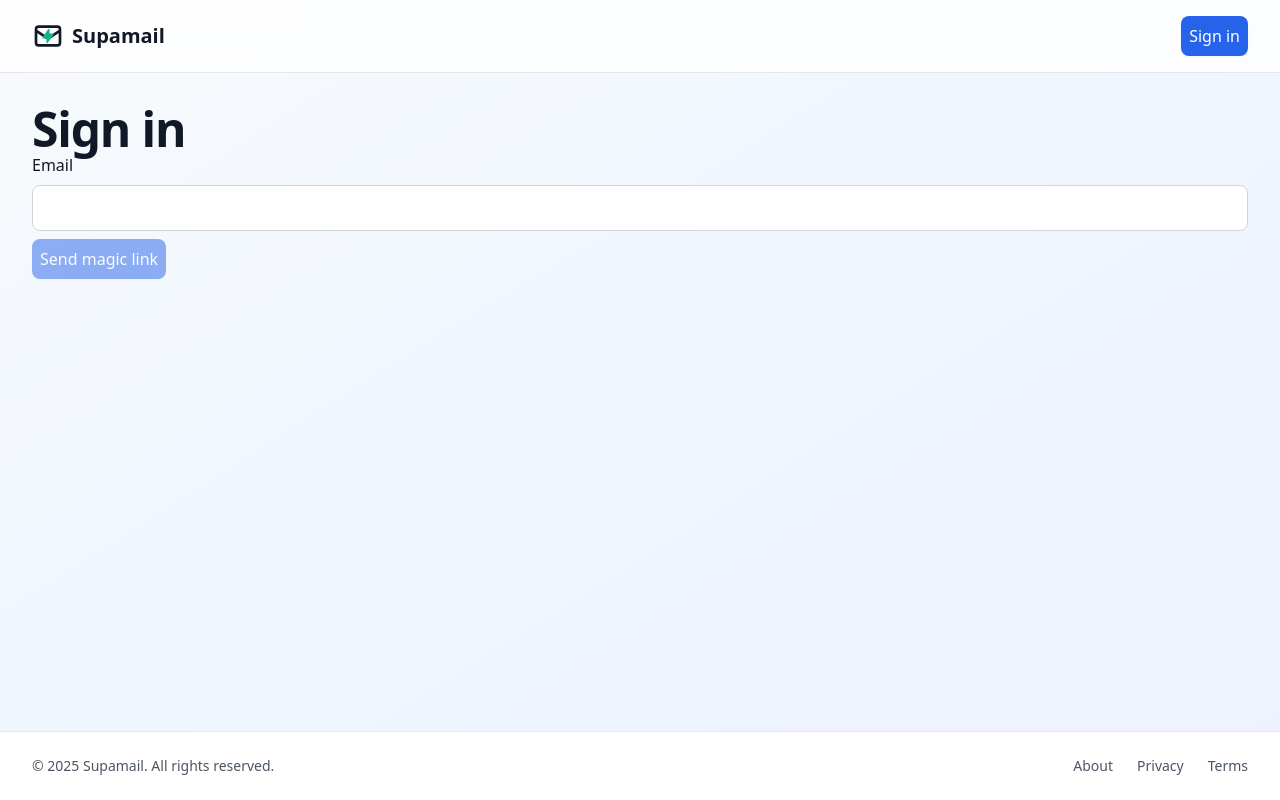
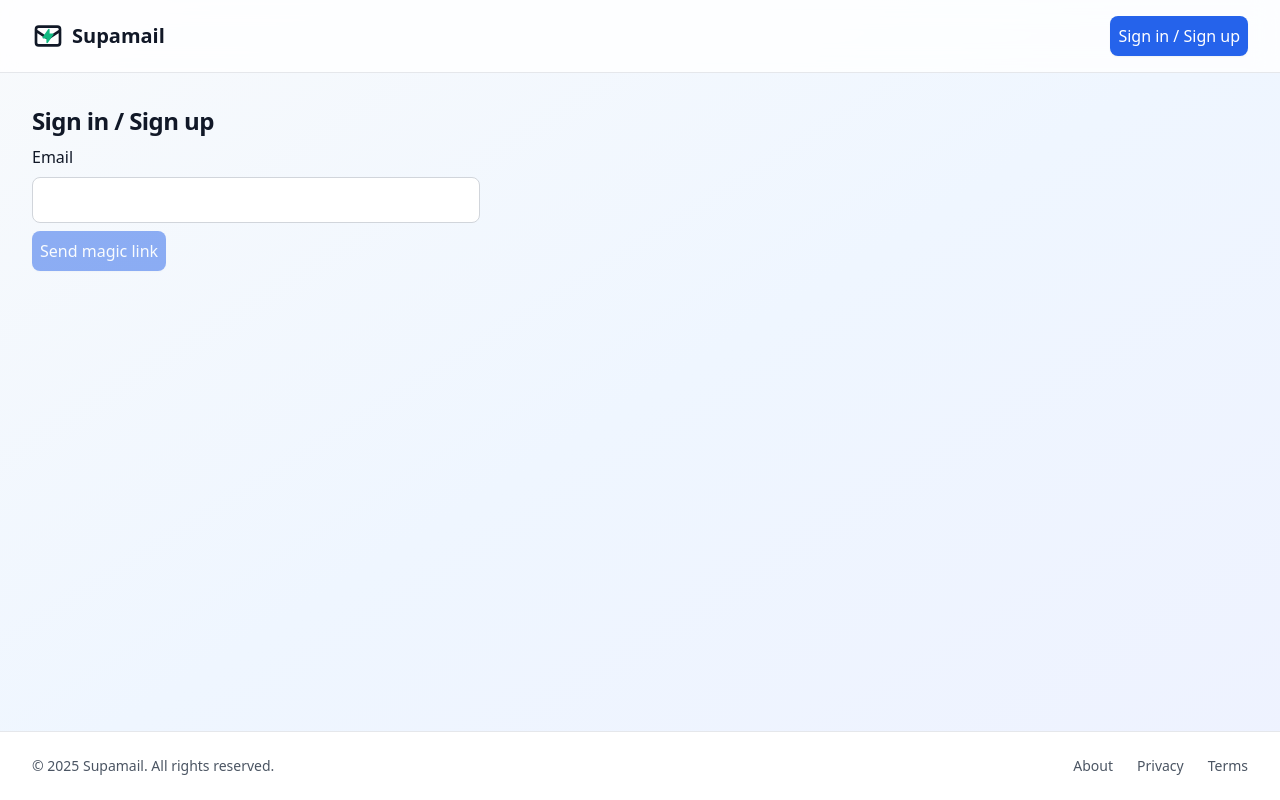
Before and after one commit to gregorvand/supamail-front, a SvelteKit app: page /signin in a window 1280 px wide. Built offline with nearby package versions, Linux system fonts and the light colour scheme; no server answers.

Commit message:
logged out UI fixes

```diff
--- a/src/routes/+layout.svelte
+++ b/src/routes/+layout.svelte
@@ -66,7 +66,7 @@
 						</div>
 					{:else}
 						<a href="/signin" class="btn-primary p-2 rounded-lg">
-							Sign in
+							Sign in / Sign up
 						</a>
 					{/if}
 				</div>
--- a/src/routes/signin/+page.svelte
+++ b/src/routes/signin/+page.svelte
@@ -29,13 +29,15 @@
   }
 </script>
 
-<h1>Sign in</h1>
+<h1 class="text-2xl font-bold mb-2">Sign in / Sign up</h1>
 
 <form on:submit|preventDefault={submit}>
   <label>
     Email
-    <input type="email" class="mt-2 w-[200px] relative inline-block" bind:value={email} required />
+    <br>
+    <input type="email" class="mt-2 max-w-md relative inline-block" bind:value={email} required />
   </label>
+  <br>
   <button class="btn-primary p-2 rounded-lg mt-2" type="submit" disabled={loading || !email}>
     {loading ? 'Sending…' : 'Send magic link'}
   </button>
```
